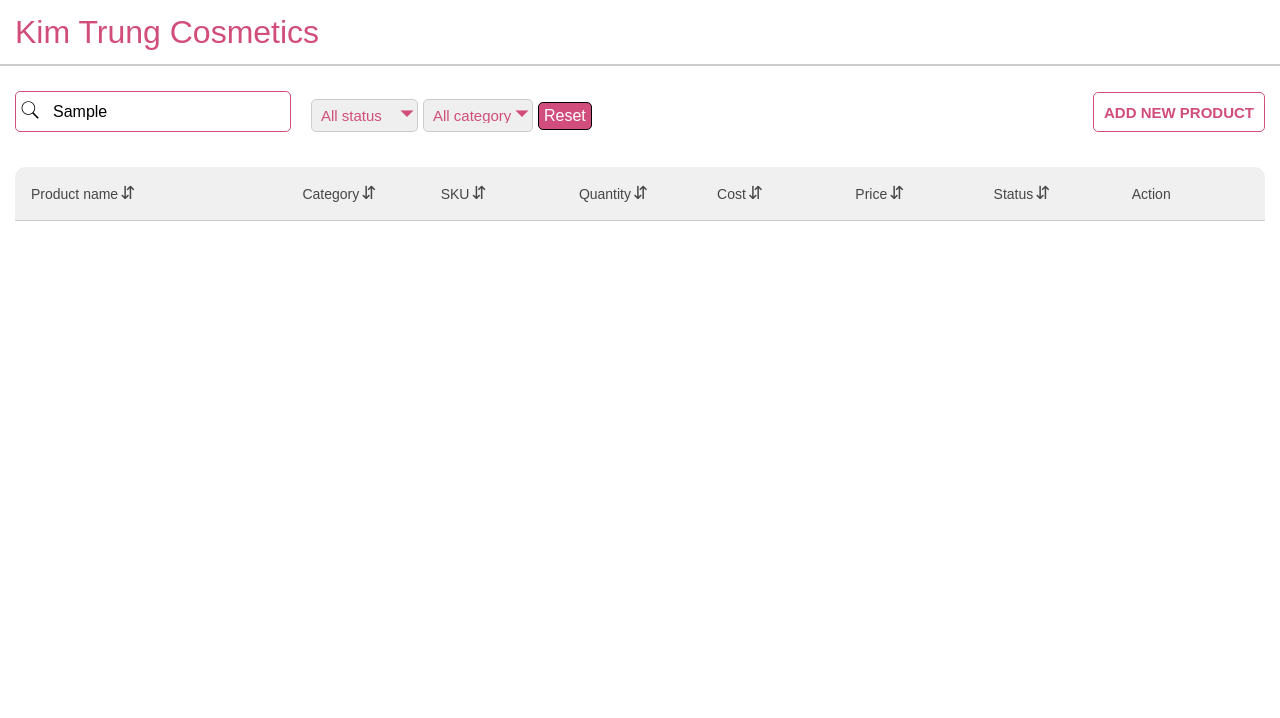
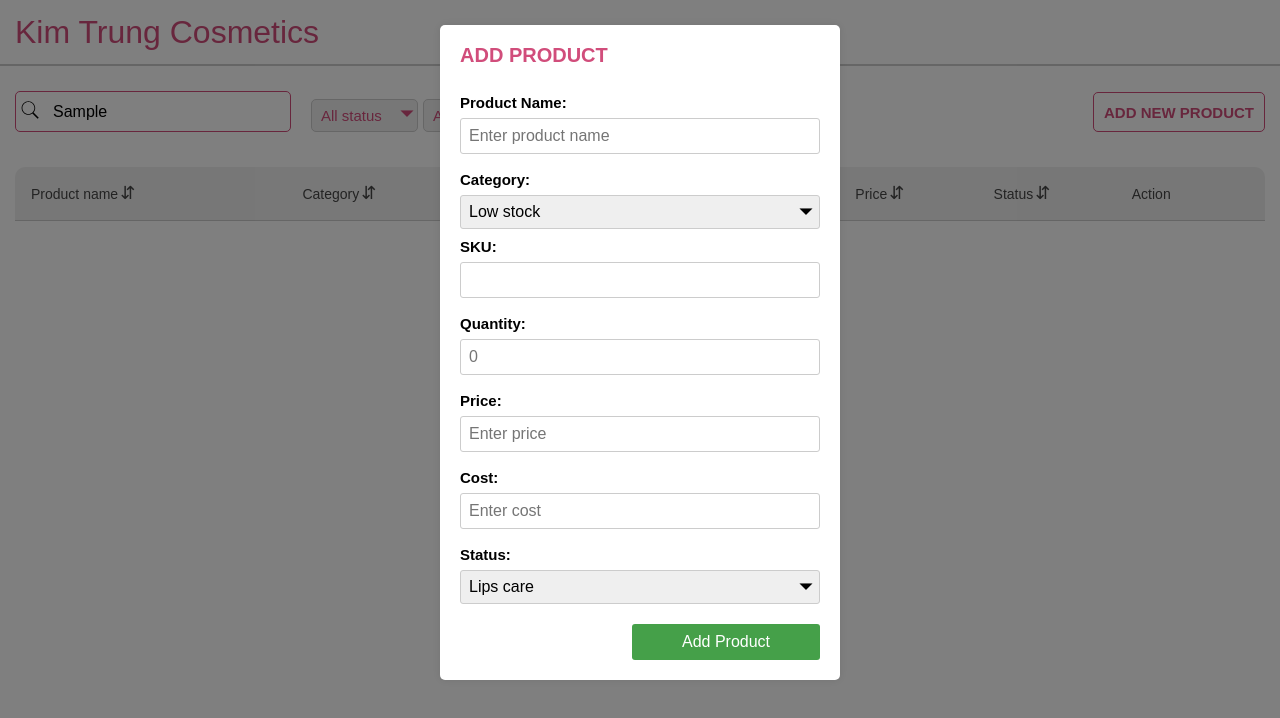
Before and after one commit to huynhthikimtrung321/typescript-training, a website built with Parcel: page practice/src/index.html in a window 1280 px wide. Both pictures are taken after typing "Sample" into the empty fields and a click on the button "ADD NEW PRODUCT". Built offline with nearby package versions, Linux system fonts and the light colour scheme; files whose address does not match are found by name.

Commit message:
feat(ts): create product form

```diff
--- a/practice/src/index.html
+++ b/practice/src/index.html
@@ -57,6 +57,7 @@
   <div class="modal modal-overlay spinner-modal hidden">
     <span class="spinner"></span>
   </div>
+  <div id="form-product-wrapper"></div>
   <script type="module" src="./scripts/main.ts"></script>
 </body>
 
--- a/practice/src/scripts/types/product.ts
+++ b/practice/src/scripts/types/product.ts
@@ -1,6 +1,6 @@
 export type Product = {
   id: string;
-  category: string;
+  category: 'Skin care' | 'Face care' | 'Lips care';
   cost: number;
   name: string;
   price: number;
--- a/practice/src/scripts/views/product.ts
+++ b/practice/src/scripts/views/product.ts
@@ -8,6 +8,7 @@ import { LabelHtml } from '../types/label';
 import { Product } from '../types/product';
 import { FilterParam, SortParam } from 'scripts/types/params';
 import icon from '../../asset/images/icon.svg';
+import { formProductTemplate } from './template/formProduct';
 
 export default class ProductView {
   mainContent: HTMLElement;
@@ -25,6 +26,7 @@ export default class ProductView {
     this.renderStatusSelectOptions('select-status', ProductStatusOptions);
     this.renderStatusSelectOptions('select-category', ProductTypeOptions);
     this.renderTableHeader(PRODUCT_LABEL);
+    this.bindToggleFormProduct();
   };
 
   displayProducts(products: Product[], isLoading: boolean) {
@@ -94,6 +96,20 @@ export default class ProductView {
     if (statusSelect) {
       statusSelect.innerHTML = allOptions;
     }
+  };
+
+  bindToggleFormProduct = () => {
+    document.getElementById('toggle-form')?.addEventListener('click', () => {
+      const formProductWrapper = document.getElementById(
+        'form-product-wrapper'
+      );
+
+      if (formProductWrapper === null) {
+        return;
+      }
+
+      formProductWrapper.innerHTML += formProductTemplate(false);
+    });
   };
 
   renderTableHeader = (labelHtmls: LabelHtml) => {
--- /dev/null
+++ b/practice/src/scripts/views/template/formProduct.ts
@@ -0,0 +1,73 @@
+import { Product } from 'scripts/types/product';
+import { PRODUCT_STATUS, PRODUCT_TYPE } from 'scripts/constants/labels';
+
+export const formProductTemplate = (isEditForm: boolean, data?: Product) => {
+  const {
+    id = '',
+    name = '',
+    category = '',
+    sku = '',
+    quantity = '',
+    price = '',
+    cost = '',
+    status = '',
+  } = data ?? {};
+
+  const typeOptionsHtml = Object.values(PRODUCT_TYPE)
+    .map(item => `<option selected="${item === category}" >${item}</option>`)
+    .join('');
+  const statusOptionsHtml = Object.values(PRODUCT_STATUS)
+    .map(item => `<option selected="${item === status}" >${item}</option>`)
+    .join('');
+
+  return `
+  <div class="modal-overlay">
+    <form action="javascript:void(0)" method="post" class="form-container">
+      <h2 class="modal-form-title">${isEditForm ? 'Edit Product' : 'Add Product'}</h2>
+      <div class="form-group">
+        <label for="name">Product Name:</label>
+        <input id="name" data-field-name="Name" name="name" value="${name}" placeholder="Enter product name" class="form-input">
+        <p class="error-msg" data-field-error="name"></p>
+        </div>
+      <div class="form-group">
+        <label for="category">Category:</label>
+        <div class="select-wrapper">
+          <select id="category" name="category" data-field-name="category" class="form-input form-input-select">
+            ${statusOptionsHtml}
+          </select>
+        </div>
+      </div>
+      <div class="form-group">
+        <label for="sku">SKU:</label>
+        <input type="text" name="sku" value="${sku}" id="sku" data-field-name="SKU"class="form-input">
+        <p class="error-msg" data-field-error="sku"></p>
+      </div>
+      <div class="form-group">
+        <label for="quantity">Quantity:</label>
+        <input id="quantity" value="${quantity}" data-field-name="Quantity" name="quantity" placeholder="0" class="form-input">
+        <p class="error-msg" data-field-error="quantity"></p>
+      </div>
+      <div class="form-group">
+        <label for="price">Price:</label>
+        <input id="price" value="${price}" data-field-name="Price" name="price" placeholder="Enter price" class="form-input">
+        <p class="error-msg" data-field-error="price"></p>
+      </div>
+      <div class="form-group">
+        <label for="cost">Cost:</label>
+        <input id="cost" value="${cost}" data-field-name="Cost" name="cost" placeholder="Enter cost" class="form-input">
+        <p class="error-msg" data-field-error="cost"></p>
+      </div>
+      <div class="form-group">
+        <label for="status">Status:</label>
+        <div class="select-wrapper">
+          <select id="status" name="status" data-field-name="status" class="form-input form-input-select">
+            ${typeOptionsHtml}
+          </select>
+        </div>
+      </div>
+      <div class="btn-submit-wrapper">
+        <input type="submit" data-product-id="${id}" value="${isEditForm ? 'Save' : 'Add Product'}" class="btn-submit" id="btn-submit-product">
+      </div>
+    </form>
+  </div>`;
+};
```
Also changed, not shown: practice/src/scripts/constants/message.ts (added, +17 -0 lines), practice/src/scripts/helpers/validateForm.ts (added).
